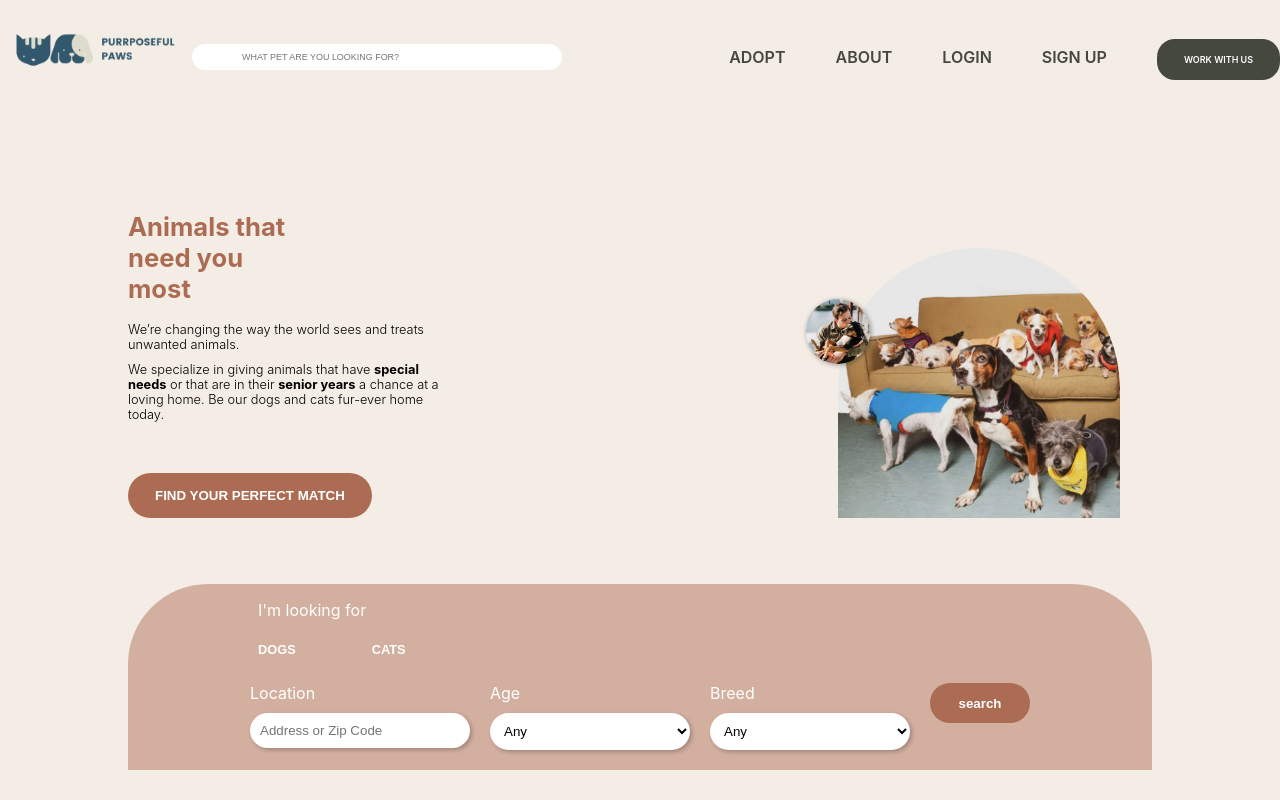
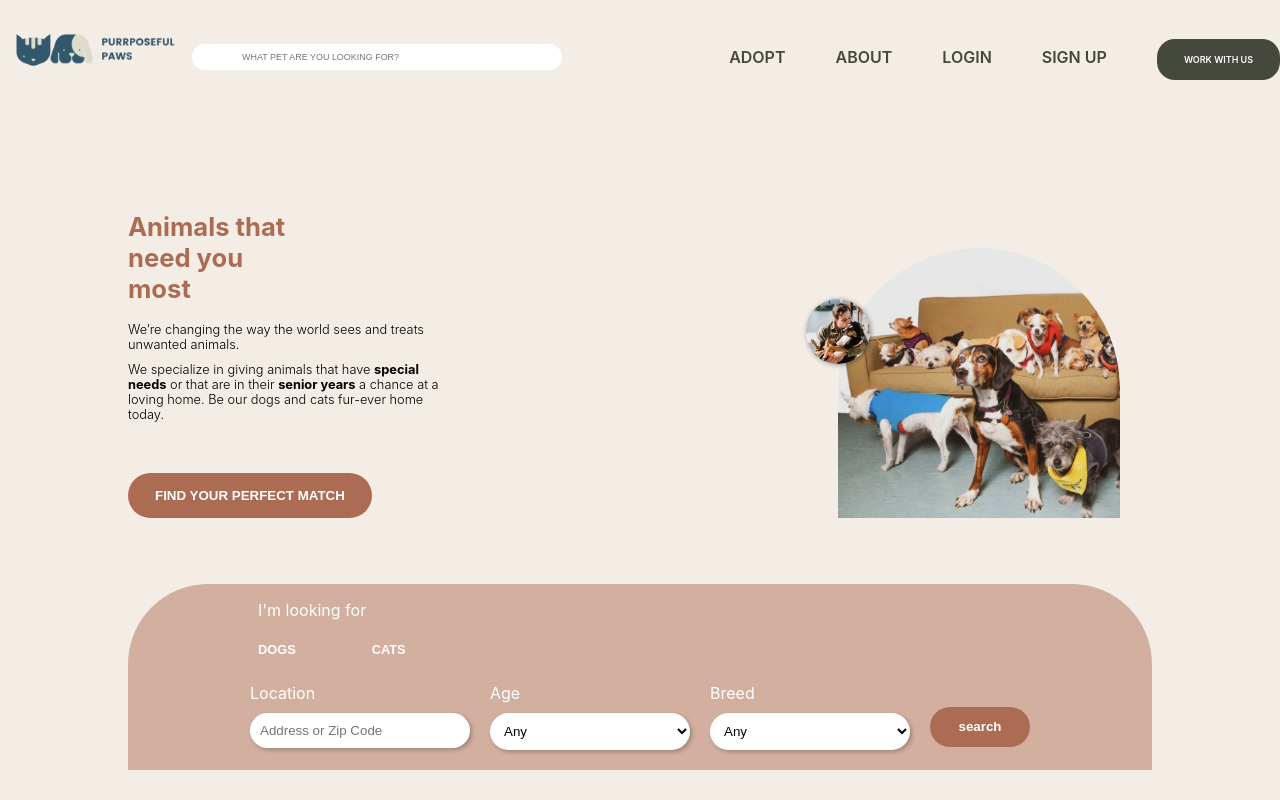
Before and after one commit to shamseen/pet-project, a React (Create React App) app: page / in a window 1280 px wide. Built offline with nearby package versions, Linux system fonts and the light colour scheme.

Commit message:
aligned search button on landing page

```diff
--- a/src/views/Landing.css
+++ b/src/views/Landing.css
@@ -141,5 +141,6 @@ span {
   color: #fff;
   font-weight: 600;
   height: 40px;
-  width: 100px
+  width: 100px;
+  align-self: center;
 }
```
